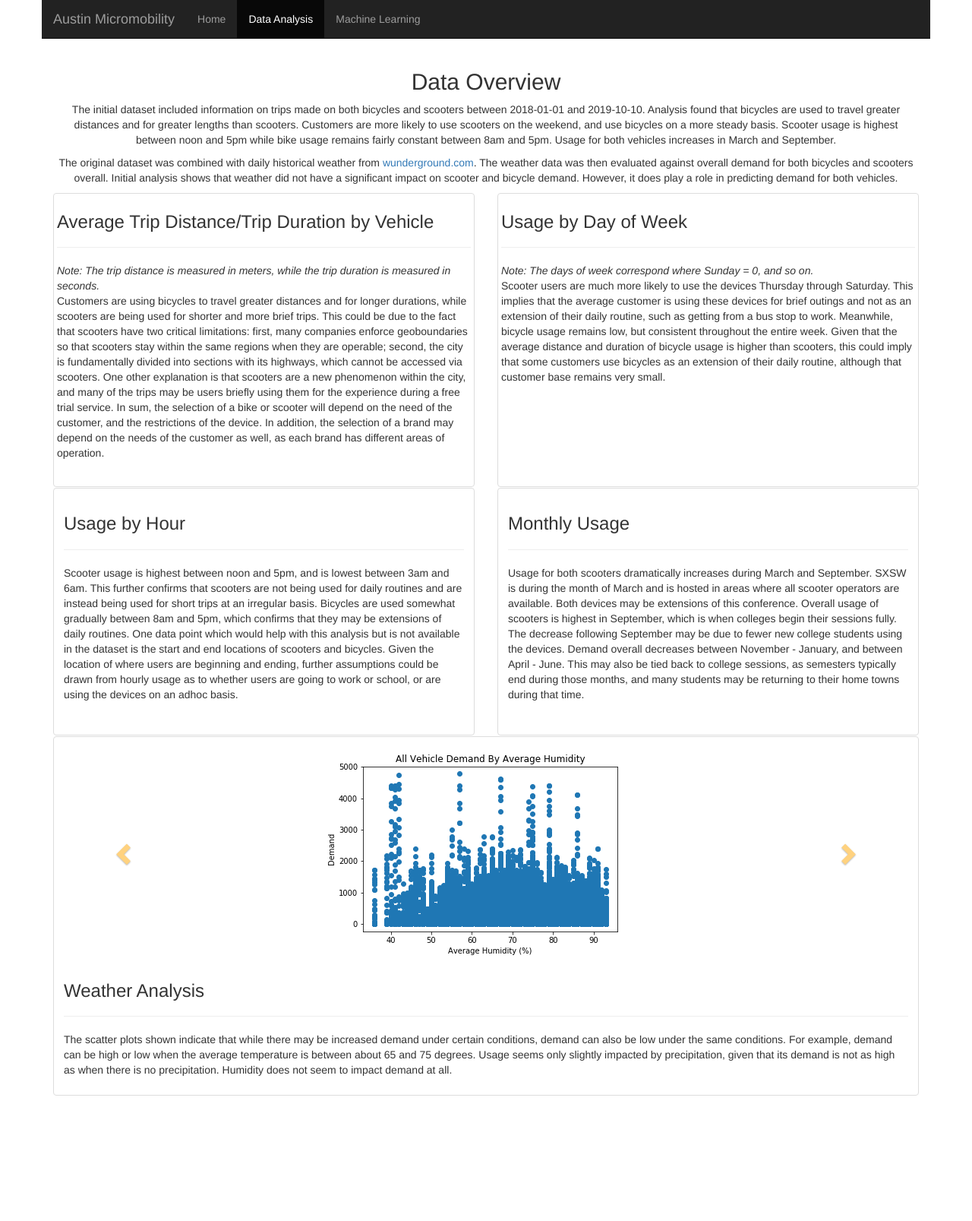
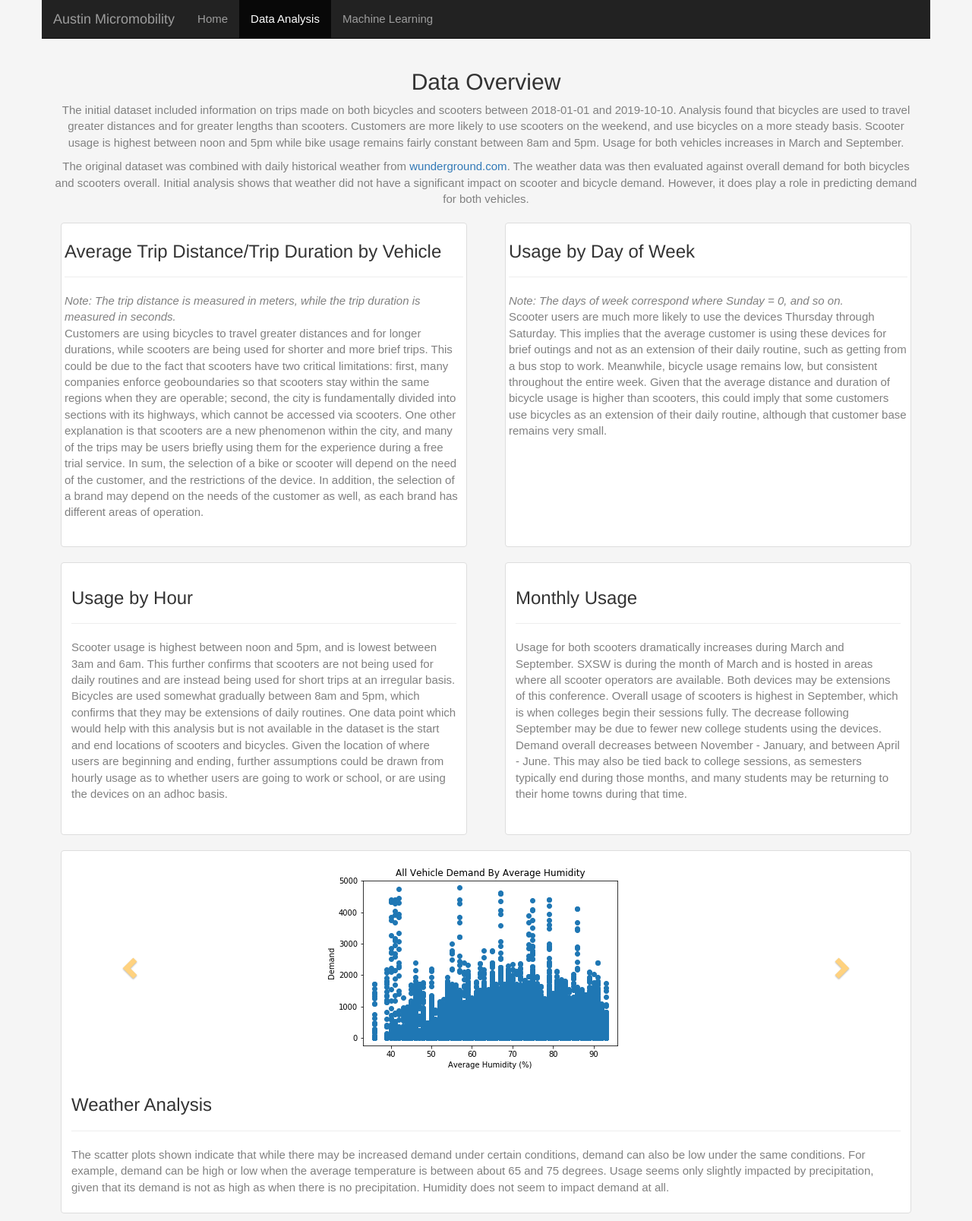
Before and after one commit to aktavern/Austin-Transporation-Alternatives, a Flask app: page /data.html in a window 1280 px wide. Shown: the whole page at 76% size. Before the commit the page ends 1442 px from the top, so only its background shows below. Run offline with Flask 2, Linux system fonts and the light colour scheme; parts of the project's set-up code (start-up, migrations or seed data) failed here and were passed over; some libraries are stand-ins or nearby versions.

Commit message:
updated css

```diff
--- a/static/style.css
+++ b/static/style.css
@@ -1,10 +1,31 @@
-/* Header */
+body{
+  background-color: whitesmoke;
+}
 
+.thumbnail{
+  margin: 10px;
+}
+
+p{
+  color:grey;
+  font-size: 15px;
+  font-family: Arial, Helvetica, sans-serif;
+}
+
+li{
+  color:grey;
+  font-size: 15px;
+  font-family: Arial, Helvetica, sans-serif;
+}
+
+#space{
+  padding:10px;
+}
 
 /* Form */
 .form{
     border-radius: 5px;
-    background-color: #f2f2f2;
+    background-color: white;
     font-size: 20px;
     font-family: Arial, Helvetica, sans-serif;
     color: black;
```
